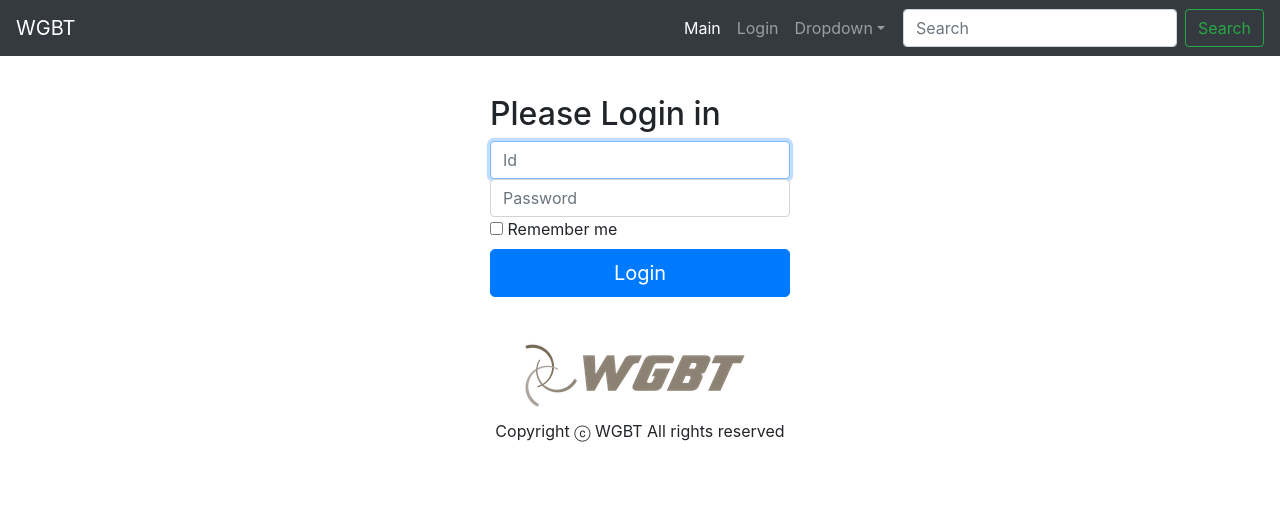
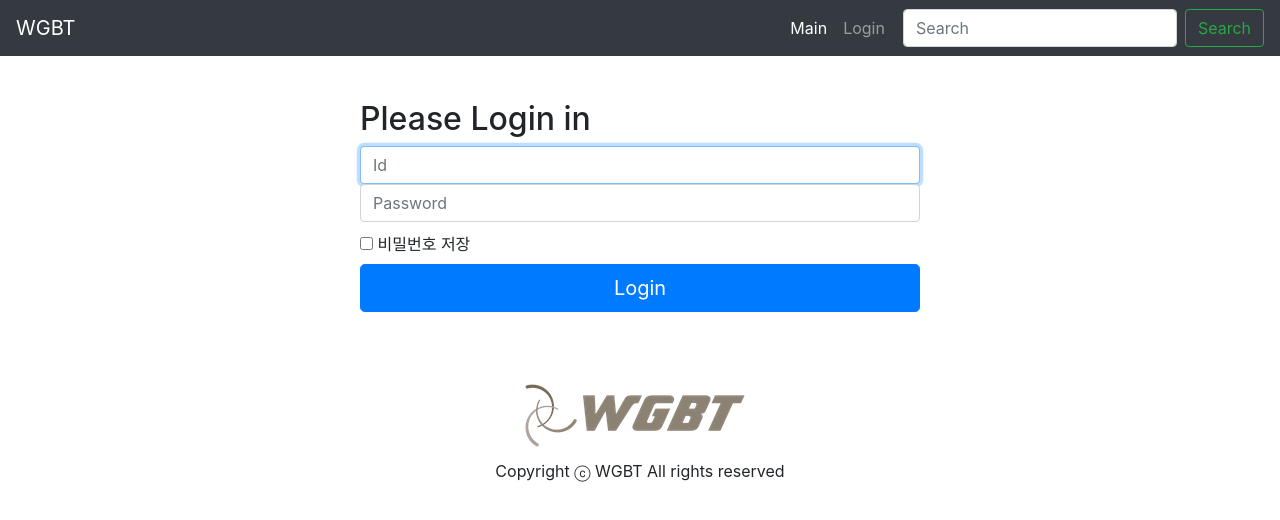
Before and after one commit to jonginout/wgbt-web, a Vue app: page /login in a window 1280 px wide. Shown: the top 520 px of the page. Built offline with nearby package versions, Linux system fonts and the light colour scheme; no server answers; what vue-moment would draw is missing.

Commit message:
스프링 JWT 완벽완성 서버/프론트

```diff
--- a/src/components/LoginForm.vue
+++ b/src/components/LoginForm.vue
@@ -1,42 +1,90 @@
 <template>
-  <div class="login_form container">
-      <form class="form-signin">
-        <h2 class="form-signin-heading">Please Login in</h2>
-        <input type="email" id="inputEmail" class="form-control" placeholder="Id" required="" autofocus="">
-        <input type="password" id="inputPassword" class="form-control" placeholder="Password" required="">
-        <div class="checkbox">
-          <label>
-            <input type="checkbox" value="remember-me"> Remember me
-          </label>
+  <div class="login_form_container">
+    <div class="row">
+      <div class="col-md-3"></div>
+
+        <div class="col-md-6">
+          <h2 class="form-signin-heading">Please Login in</h2>
+          <div class="form" @keyup.enter="onSubmitLogin">
+            <input type="text" class="form-control" placeholder="Id" required="" autofocus="" v-model="id">
+            <input type="password" class="form-control" placeholder="Password" required="" v-model="pw">
+            <div class="checkbox">
+              <label>
+                <input type="checkbox" v-model="save"> 비밀번호 저장
+              </label>
+            </div>
+            <button class="btn btn-lg btn-primary btn-block"
+            @click="onSubmitLogin"><span v-html="isLoadingHtml()"></span></button>
+          </div>
         </div>
-        <button class="btn btn-lg btn-primary btn-block" type="submit">Login</button>
-      </form>
+
+        <div class="col-md-3"></div>
+      </div>
     </div>
 </template>
 
 <script>
+import User from '../models/user.js';
 
 export default {
   name: 'LoginForm',
   data() {
     return {
-
+      id : '',
+      pw : '',
+      save : false,
+      loginLoading : false
     }
   },
   mounted() {
   },
   methods: {
+    onSubmitLogin(){
+      this.loginLoading = true;
+      this.login()
+    },
+
+    isLoadingHtml(){
+      var html = "Login"
+      if(this.loginLoading){
+        html = '<i class="fa fa-spinner fa-spin fa-2x fa-fw"></i>'
+      }
+      return html
+    },
+
+    login(){
+      User.login({
+        id : this.id,
+        pw : this.pw,
+        save : this.save
+      })
+      .then((data) => {
+        this.$router.push('/');
+      })
+      .catch(err => {
+        alert("존재하지 않는 아이디 입니다.")
+      })
+      .finally(() => {
+        this.loginLoading = false;
+      });
+    }
+
 
   }
 }
 </script>
 
 <style lang="scss">
-  .login_form{
-    .form-signin {
-        max-width: 330px;
-        padding: 15px;
-        margin: 0 auto;
+  .login_form_container{
+    .row{
+      margin: 100px 0px 50px;
     }
+
+    .form {
+      .checkbox{
+        padding-top: 10px;
+      }
+    }
+
   }
 </style>
--- a/src/components/Main.vue
+++ b/src/components/Main.vue
@@ -3,9 +3,7 @@
     <h1>{{mainText}}</h1>
     <h3 v-if="user">{{user.name}}</h3>
 
-    <button @click="onClickMakeToken">MakeToken</button>
-    <button @click="onClickGetToken">GetToken</button>
-    <button @click="onClickGetCookie">GetCookie</button>
+    <button @click="onClickMe">GetMe</button>
     <br><br>
 
     <router-link to="/hello">안녕??</router-link>
@@ -13,6 +11,8 @@
 </template>
 
 <script>
+import User from '../models/user.js';
+
 export default {
   data () {
     return {
@@ -25,50 +25,12 @@ export default {
   },
   methods: {
 
-    onClickMakeToken() {
-      this.setToken()
+    onClickMe(){
+      User.me()
+      .then(data => {
+        console.log(data)
+      })
     },
-    onClickGetToken() {
-      this.getToken()
-    },
-    onClickGetCookie(){
-      this.getCookie()
-    },
-
-    setToken(){
-      this.axios
-      .post('/user/make',{
-        no : 1
-      })
-      .then(response => {
-        this.token = response.headers.authorization
-        // 이건 쿠키에 저장하는게 좋을 것 같기도???
-        console.log(response.headers.authorization)
-      })
-      .catch(function (error) {
-        console.log(error);
-      });
-    },
-
-    getToken(){
-      this.axios
-      .get('/user', {
-        // params: {
-        //   // 쿠키로
-        //   "Authorization": this.token
-        // }
-      })
-      .then(function (response) {
-        console.log(response.data)
-      })
-      .catch(function (error) {
-        console.log(error);
-      });
-    },
-
-    getCookie(){
-      console.log(document.cookie)
-    }
 
 
   }
--- a/src/components/common/MainHeader.vue
+++ b/src/components/common/MainHeader.vue
@@ -11,15 +11,15 @@
           <li class="nav-item active">
             <router-link to="/" class="nav-link">Main</router-link>
           </li>
-          <li class="nav-item">
+          <li class="nav-item" v-if="!isLoggedIn">
             <router-link to="/login" class="nav-link">Login</router-link>
           </li>
-          <li class="nav-item dropdown">
-            <a class="nav-link dropdown-toggle" href="http://example.com" id="dropdown01" data-toggle="dropdown" aria-haspopup="true" aria-expanded="false">Dropdown</a>
+          <li class="nav-item dropdown" v-if="isLoggedIn">
+            <a class="nav-link dropdown-toggle" href="http://example.com" id="dropdown01" data-toggle="dropdown" aria-haspopup="true" aria-expanded="false">{{me.id}}</a>
             <div class="dropdown-menu" aria-labelledby="dropdown01">
               <a class="dropdown-item" href="#">Action</a>
               <a class="dropdown-item" href="#">Another action</a>
-              <a class="dropdown-item" href="#">Something else here</a>
+              <a class="dropdown-item" @click="logout">Logout</a>
             </div>
           </li>
         </ul>
@@ -33,18 +33,34 @@
 </template>
 
 <script>
+import User from '../../models/user.js';
+import eventBus from '../../eventBus.js';
 
 export default {
   name: 'MainHeader',
   data() {
     return {
-
+      isLoggedIn: false,
+      me: {}
     }
   },
   mounted() {
+    eventBus.$on('didLogin', this.fetchMe);
   },
   methods: {
 
+    logout() {
+      User
+      .logout()
+      .then(() => {
+        this.fetchMe();
+        this.$router.push('/');
+      })
+    },
+    fetchMe() {
+      this.isLoggedIn = User.data.isLoggedIn;
+      this.me = User.data.me;
+    }
   }
 }
 </script>
--- /dev/null
+++ b/src/eventBus.js
@@ -0,0 +1,5 @@
+import Vue from 'vue';
+
+var EventBus = new Vue();
+
+export default EventBus;
--- a/src/main.js
+++ b/src/main.js
@@ -18,6 +18,10 @@ import MainHeader from '@/components/common/MainHeader.vue';
 
 Vue.config.productionTip = false
 
+import User from './models/user.js';
+
+User.init();
+
 Vue.use(VueAxios, axios);
 Vue.use(VueMoment)
 
--- /dev/null
+++ b/src/models/user.js
@@ -0,0 +1,72 @@
+import axios from '../customAxios.js';
+import eventBus from '../eventBus.js';
+
+export default {
+    data: {
+        isLoggedIn: false,
+        me: {}
+    },
+
+    init() {
+        return new Promise((resolve, reject) => {
+            axios
+            .get('/user/me')
+            .then(res => {
+                if(res.data.success) {
+                    this.data.isLoggedIn = true;
+                    this.data.me = res.data.me;
+                } else {
+                    this.data.isLoggedIn = false;
+                    this.data.me = {};
+                }
+                console.log(res.data)
+                eventBus.$emit('didLogin', res.data.me);
+            })
+            .catch(err => {
+                reject(err);
+            })
+        });
+
+    },
+
+    me() {
+        return new Promise((resolve, reject) => {
+            if(this.data.isLoggedIn && this.data.me) {
+                resolve(this.data.me);
+            }
+            reject();
+        });
+
+    },
+
+    login(data) {
+        return new Promise((resolve, reject) => {
+            axios
+            .post('/user/login', data)
+            .then(res => {
+                if(res.data.success) {
+                    this.init();
+                    resolve(res.data.success);
+                }
+                reject(new Error(res.data.success));
+            })
+            .catch(err => {
+                reject(err);
+            });
+        });
+    },
+
+    logout() {
+        return new Promise((resolve, reject) => {
+            axios
+            .post('/user/logout')
+            .then(res => {
+                console.log(res.data)
+                if(res.data.success) {
+                    this.init();
+                    resolve();
+                }
+            })
+        });
+    }
+}
```
